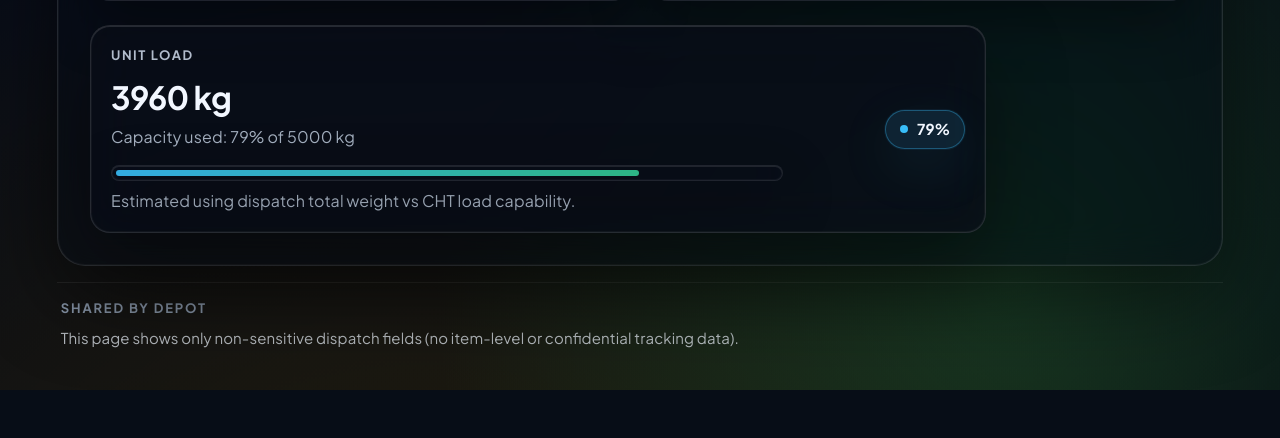
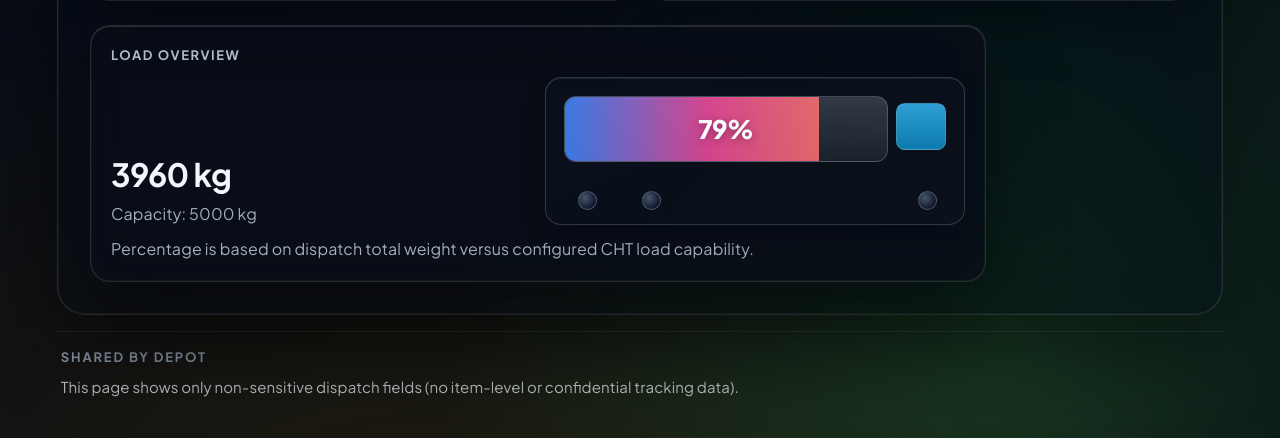
Before and after one commit to peaceinkilling/qr-dispatch-platform-pro, a FastAPI app: page /dispatch/cht-rj14kc9021 in a window 1280 px wide. Shown: the part 1355-1793 px from the top of the page. Before the commit the page ends 1745 px from the top, so only its background shows below. Run offline with FastAPI, Linux system fonts and the light colour scheme; the visitor is signed in with stand-in values (Sample User, id 1); data comes from the database, SQL or seed files in the repository; some libraries are stand-ins or nearby versions.

Commit message:
Improve light theme, add load visual, enforce admin 2FA

```diff
--- a/app.py
+++ b/app.py
@@ -25,6 +25,7 @@
     return ", ".join(NATURE_ROMAN.get(p, p) for p in sorted(parts, key=sort_key))
 
 import qrcode
+import pyotp
 from fastapi import FastAPI, Form, HTTPException, Request
 from fastapi.responses import HTMLResponse, JSONResponse, RedirectResponse, StreamingResponse
 from fastapi.staticfiles import StaticFiles
@@ -83,6 +84,7 @@
 # ---- Admin authentication (simple session cookie) ----
 ADMIN_USERNAME = os.environ.get("ADMIN_USERNAME", "cht_mgt")
 ADMIN_PASSWORD = os.environ.get("ADMIN_PASSWORD", "Security@123")
+ADMIN_2FA_SECRET = os.environ.get("ADMIN_2FA_SECRET", "JBSWY3DPEHPK3PXP").strip()
 
 # Must be stable across workers/processes. Random per-worker secrets break sessions on multi-worker hosts.
 SESSION_SECRET = os.environ.get("SESSION_SECRET", "change-me-in-production")
@@ -107,7 +109,7 @@
             path.startswith("/dispatch/")
             or path.startswith("/qr/")
             or path.startswith("/static/")
-            or path in ("/admin/login", "/admin/logout", "/healthz")
+            or path in ("/admin/login", "/admin/logout", "/admin/2fa", "/healthz")
         )
 
         if is_public:
@@ -171,6 +173,10 @@
     Prefer PUBLIC_BASE_URL so QR codes remain correct behind reverse proxies.
     """
     return PUBLIC_BASE_URL or str(request.base_url).rstrip("/")
+
+
+def _normalize_otp(value: str) -> str:
+    return "".join(ch for ch in (value or "") if ch.isdigit())
 
 
 @app.get("/healthz")
@@ -1341,9 +1347,11 @@
     next: str = Form("/admin/new"),
 ):
     if username == ADMIN_USERNAME and password == ADMIN_PASSWORD:
-        request.session["admin_authenticated"] = True
+        request.session["admin_authenticated"] = False
         request.session["admin_user"] = username
-        return RedirectResponse(url=next or "/admin/new", status_code=303)
+        request.session["admin_2fa_pending"] = True
+        request.session["admin_2fa_next"] = next or "/admin/new"
+        return RedirectResponse(url="/admin/2fa", status_code=303)
 
     return templates.TemplateResponse(
         request,
@@ -1355,6 +1363,48 @@
         },
         status_code=401,
     )
+
+
+@app.get("/admin/2fa", response_class=HTMLResponse)
+def admin_2fa_page(request: Request):
+    if request.session.get("admin_authenticated") is True:
+        return RedirectResponse(url="/admin/new", status_code=303)
+    if request.session.get("admin_2fa_pending") is not True:
+        return RedirectResponse(url="/admin/login", status_code=303)
+    return templates.TemplateResponse(
+        request,
+        "admin_2fa.html",
+        {"request": request, "error": ""},
+    )
+
+
+@app.post("/admin/2fa")
+def admin_2fa_submit(request: Request, otp_code: str = Form("")):
+    if request.session.get("admin_2fa_pending") is not True:
+        return RedirectResponse(url="/admin/login", status_code=303)
+
+    code = _normalize_otp(otp_code)
+    ok = False
+    try:
+        if ADMIN_2FA_SECRET:
+            totp = pyotp.TOTP(ADMIN_2FA_SECRET)
+            ok = bool(totp.verify(code, valid_window=1))
+    except Exception:
+        ok = False
+
+    if not ok:
+        return templates.TemplateResponse(
+            request,
+            "admin_2fa.html",
+            {"request": request, "error": "Invalid verification code."},
+            status_code=401,
+        )
+
+    next_url = request.session.get("admin_2fa_next") or "/admin/new"
+    request.session["admin_authenticated"] = True
+    request.session["admin_2fa_pending"] = False
+    request.session.pop("admin_2fa_next", None)
+    return RedirectResponse(url=next_url, status_code=303)
 
 
 @app.get("/admin/logout", response_class=HTMLResponse)
--- a/requirements.txt
+++ b/requirements.txt
@@ -4,5 +4,6 @@
 uvicorn[standard]>=0.30
 jinja2>=3.1
 itsdangerous>=2.2.0
+pyotp>=2.9.0
 qrcode[pil]>=7.4
 python-multipart>=0.0.9
--- a/static/styles.css
+++ b/static/styles.css
@@ -1368,6 +1368,90 @@
   font-size: clamp(1.65rem, 3.5vw, 2rem);
   font-weight: 800;
   letter-spacing: -0.02em;
+}
+
+.detail-load-layout {
+  display: grid;
+  grid-template-columns: minmax(0, 1fr) minmax(260px, 420px);
+  gap: 1rem 1.25rem;
+  align-items: end;
+}
+
+.detail-load-vehicle {
+  position: relative;
+  height: 9.25rem;
+  border-radius: 1rem;
+  background: linear-gradient(160deg, rgba(15, 23, 42, 0.24) 0%, rgba(30, 41, 59, 0.1) 100%);
+  border: 1px solid rgba(148, 163, 184, 0.28);
+  box-shadow:
+    0 1px 0 rgba(255, 255, 255, 0.08) inset,
+    0 10px 24px rgba(2, 6, 23, 0.22);
+  overflow: hidden;
+}
+
+.detail-load-trailer {
+  position: absolute;
+  left: 1.1rem;
+  right: 4.75rem;
+  top: 1.1rem;
+  height: 4.1rem;
+  border-radius: 0.75rem;
+  border: 1px solid rgba(148, 163, 184, 0.32);
+  background: linear-gradient(180deg, rgba(226, 232, 240, 0.2) 0%, rgba(148, 163, 184, 0.12) 100%);
+  overflow: hidden;
+}
+
+.detail-load-trailer-fill {
+  position: absolute;
+  inset: 0 auto 0 0;
+  min-width: 1.15rem;
+  background: linear-gradient(90deg, rgba(59, 130, 246, 0.9) 0%, rgba(236, 72, 153, 0.88) 56%, rgba(248, 113, 113, 0.88) 100%);
+}
+
+.detail-load-percent {
+  position: absolute;
+  inset: 0;
+  display: flex;
+  align-items: center;
+  justify-content: center;
+  font-size: clamp(1.25rem, 2vw, 1.8rem);
+  font-weight: 800;
+  letter-spacing: -0.03em;
+  color: #f8fafc;
+  text-shadow: 0 2px 8px rgba(2, 6, 23, 0.35);
+}
+
+.detail-load-cabin {
+  position: absolute;
+  right: 1.1rem;
+  top: 1.55rem;
+  width: 3.15rem;
+  height: 2.95rem;
+  border-radius: 0.55rem;
+  border: 1px solid rgba(148, 163, 184, 0.34);
+  background: linear-gradient(180deg, rgba(56, 189, 248, 0.84) 0%, rgba(14, 165, 233, 0.72) 100%);
+}
+
+.detail-load-wheel {
+  position: absolute;
+  bottom: 0.9rem;
+  width: 1.2rem;
+  height: 1.2rem;
+  border-radius: 9999px;
+  background: radial-gradient(circle at 35% 35%, #475569 0%, #0f172a 72%);
+  border: 1px solid rgba(148, 163, 184, 0.4);
+}
+
+.detail-load-wheel--one {
+  left: 2rem;
+}
+
+.detail-load-wheel--two {
+  left: 6rem;
+}
+
+.detail-load-wheel--three {
+  right: 1.7rem;
 }
 
 .detail-panel-muted {
--- a/templates/detail.html
+++ b/templates/detail.html
@@ -213,28 +213,31 @@
     </div>
 
     <div class="mt-6 detail-panel detail-pixel-panel glass-strong p-4 sm:p-5 rd-24 max-w-4xl">
-      <div class="detail-panel-label">Unit load</div>
-      <div class="mt-2 flex items-end justify-between gap-3 flex-wrap">
+      <div class="detail-panel-label">Load overview</div>
+      <div class="mt-3 detail-load-layout">
         <div>
           <div class="title detail-load-weight font-bold">{{ item.weight_display }}</div>
           <div class="detail-panel-muted mt-1">
-            Capacity used: {{ item.load_percent }}% of {{ item.capacity_weight_display }}
+            Capacity: {{ item.capacity_weight_display }}
           </div>
         </div>
-        <div class="status-chip status-blue">
-          <span class="h-2 w-2 rounded-full bg-sky-400"></span>
-          <span>{{ item.load_percent }}%</span>
+        <div class="detail-load-vehicle" aria-label="CHT load percentage">
+          <div class="detail-load-cabin"></div>
+          <div class="detail-load-trailer">
+            <div
+              id="loadBarFill"
+              class="detail-load-trailer-fill"
+              style="width: {{ item.load_percent|default(0) }}%"
+            ></div>
+            <div class="detail-load-percent">{{ item.load_percent }}%</div>
+          </div>
+          <div class="detail-load-wheel detail-load-wheel--one"></div>
+          <div class="detail-load-wheel detail-load-wheel--two"></div>
+          <div class="detail-load-wheel detail-load-wheel--three"></div>
         </div>
       </div>
-      <div class="detail-load-track mt-4 h-4 glass p-1 rd-22 overflow-hidden max-w-2xl">
-        <div
-          id="loadBarFill"
-          class="h-full rd-22 bg-gradient-to-r from-sky-400/90 to-emerald-400/85 transition-[width] duration-300"
-          style="width: {{ item.load_percent|default(0) }}%"
-        ></div>
-      </div>
-      <div class="mt-2 detail-panel-muted">
-        Estimated using dispatch total weight vs CHT load capability.
+      <div class="mt-3 detail-panel-muted">
+        Percentage is based on dispatch total weight versus configured CHT load capability.
       </div>
     </div>
   </div>
```
Also changed, not shown: other parts of static/styles.css (+76 -0 lines), RAILWAY_DEPLOYMENT.md (+1 -0 lines), templates/admin_2fa.html (added, +44 -0 lines).
